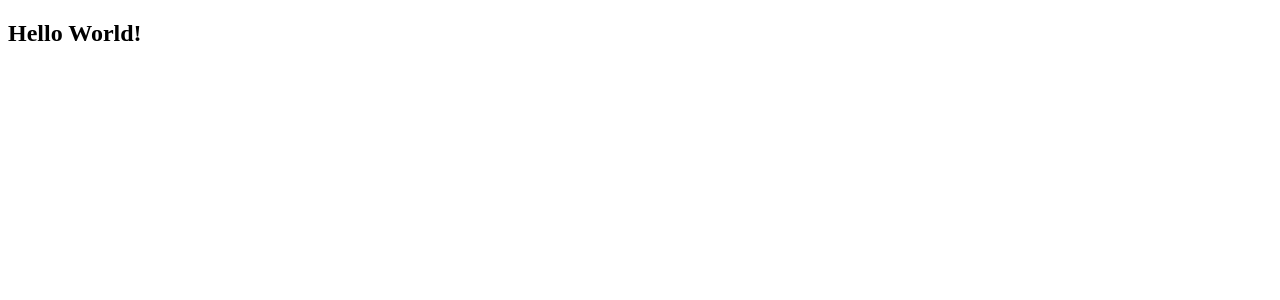
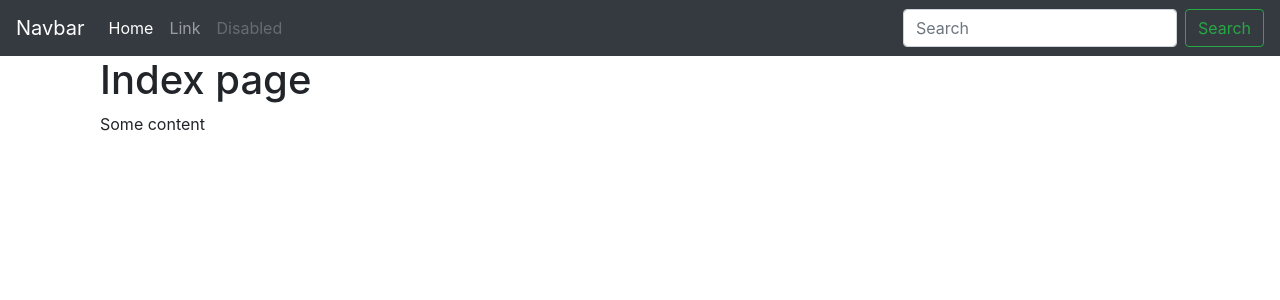
Before and after one commit to vkhalaim/blog_flask, a Flask app: page / in a window 1280 px wide. Before the commit the part shown is almost empty. Shown: the top 300 px of the page. Run offline with Flask 2, Linux system fonts and the light colour scheme; some libraries are stand-ins or nearby versions.

Commit message:
Added base template.

```diff
--- /dev/null
+++ b/templates/base.html
@@ -0,0 +1,59 @@
+<!DOCTYPE html>
+<html lang="en">
+
+<head>
+    <meta charset="UTF-8">
+    <meta name="viewport" content="width=device-width, initial-scale=1.0">
+    <link rel="stylesheet" href="https://stackpath.bootstrapcdn.com/bootstrap/4.4.1/css/bootstrap.min.css"
+        integrity="sha384-Vkoo8x4CGsO3+Hhxv8T/Q5PaXtkKtu6ug5TOeNV6gBiFeWPGFN9MuhOf23Q9Ifjh" crossorigin="anonymous">
+    <title>
+        {% block title %}
+
+        {% endblock%} | Flask app
+    </title>
+</head>
+
+<body>
+    <nav class="navbar navbar-expand-lg navbar-dark bg-dark">
+        <a class="navbar-brand" href="#">Navbar</a>
+        <button class="navbar-toggler" type="button" data-toggle="collapse" data-target="#navbarSupportedContent"
+            aria-controls="navbarSupportedContent" aria-expanded="false" aria-label="Toggle navigation">
+            <span class="navbar-toggler-icon"></span>
+        </button>
+
+        <div class="collapse navbar-collapse" id="navbarSupportedContent">
+            <ul class="navbar-nav mr-auto">
+                <li class="nav-item active">
+                    <a class="nav-link" href="#">Home <span class="sr-only">(current)</span></a>
+                </li>
+                <li class="nav-item">
+                    <a class="nav-link" href="#">Link</a>
+                </li>
+                <li class="nav-item">
+                    <a class="nav-link disabled" href="#" tabindex="-1" aria-disabled="true">Disabled</a>
+                </li>
+            </ul>
+            <form class="form-inline my-2 my-lg-0">
+                <input class="form-control mr-sm-2" type="search" placeholder="Search" aria-label="Search">
+                <button class="btn btn-outline-success my-2 my-sm-0" type="submit">Search</button>
+            </form>
+        </div>
+    </nav>
+
+    <div class="container">
+        <div class="col">
+            <h1>
+                {% block content_title %}
+
+                {% endblock%}
+            </h1>
+
+            {% block content %}
+
+            {% endblock%}
+
+        </div>
+    </div>
+</body>
+
+</html>
--- a/templates/index.html
+++ b/templates/index.html
@@ -1,11 +1,13 @@
-<!DOCTYPE html>
-<html lang="en">
-<head>
-    <meta charset="UTF-8">
-    <meta name="viewport" content="width=device-width, initial-scale=1.0">
-    <title>Home Page</title>
-</head>
-<body>
-    <h2>Hello World!</h2>
-</body>
-</html>
+{% extends 'base.html' %}
+
+{% block title %}
+    Index page
+{% endblock%}
+
+{% block content_title %}
+    Index page
+{% endblock%}
+
+{% block content %}
+    Some content
+{% endblock%}
```
